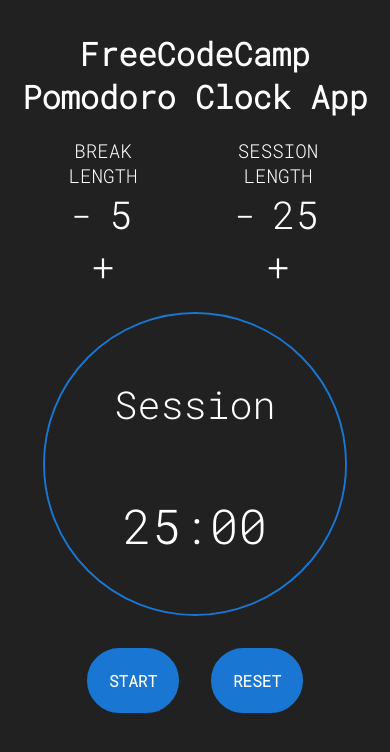
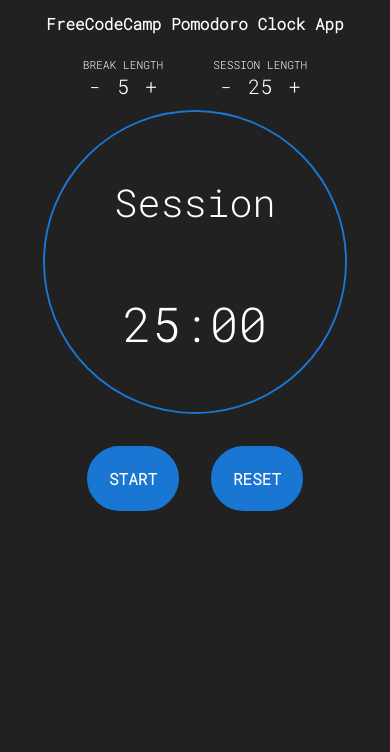
Before and after one commit to elisavetTriant/pomodoro-clock, a React (Create React App) app: page / in a window 390 px wide. Shown: the top 752 px of the page. Built offline with nearby package versions, Linux system fonts and the light colour scheme.

Commit message:
Optimizations for mobile

```diff
--- a/package.json
+++ b/package.json
@@ -1,6 +1,6 @@
 {
   "name": "pomodoro-clock",
-  "version": "0.3.0",
+  "version": "0.4.0",
   "private": true,
   "homepage": "https://elisavetTriant.github.io/pomodoro-clock",
   "dependencies": {
--- a/src/App.css
+++ b/src/App.css
@@ -6,8 +6,10 @@
 
 html, body, main {
   height: 100%;
-  overflow: hidden;
   background-color: #212121;
+  display: flex;
+  flex-direction: column;
+  align-items: center;
 }
 
 h1 {
@@ -17,8 +19,8 @@
   color: white;
   text-align: center;
   font-family: "Roboto Mono", monospace;
-  font-size: 2em;
-  margin-top: 1em
+  font-size: 1em;
+  margin: 0.8em 0.4em
 }
 
 header {
@@ -28,27 +30,27 @@
   margin: 0 auto;
   color: #fff;
   text-transform: uppercase;
-  padding: 20px;
+  padding: 10px;
 }
 header .session {
-  font-size: 1.2em;
+  font-size: 0.7em;
   display: flex;
 }
 header .session .breakCtrl, header .session .sessionCtrl {
   display: inline;
-  padding-left: 30px;
-  padding-right: 30px;
+  padding-left: 25px;
+  padding-right: 25px;
 }
 header .session .minus, header .session .plus {
   background-color: #212121;
   color: #fff;
   border: none;
   cursor: pointer;
-  font-size: 2em;
+  font-size: 1.8em;
   outline: none;
 }
 header .session .time {
-  font-size: 2em;
+  font-size: 1.8em;
   padding-left: 10px;
   padding-right: 10px;
 }
--- a/src/App.js
+++ b/src/App.js
@@ -44,7 +44,7 @@
       percentage = Math.abs(((currentTick - sessionTime) / sessionTime) * 100) + '%'
     }
     displayVisualTimerRef.current = percentage;
-    console.log(displayVisualTimerRef.current);
+    //console.log(displayVisualTimerRef.current);
   }
 
 
@@ -80,11 +80,8 @@
               displayTimerRef.current = breakTime;
               playBuzzer()
             }
-
             setDisplayTime(displayTimerRef.current)
-
             beginCountDown()
-
         }
       }
 
@@ -103,6 +100,7 @@
     }
     myAudio.current.pause();
     myAudio.current.currentTime = 0;
+    displayVisualTimerRef.current = "0%"
   }
 
 //Pomodoro settings function
```
Also changed, not shown: 1 other file (tests, documents, lock files or other folders).
